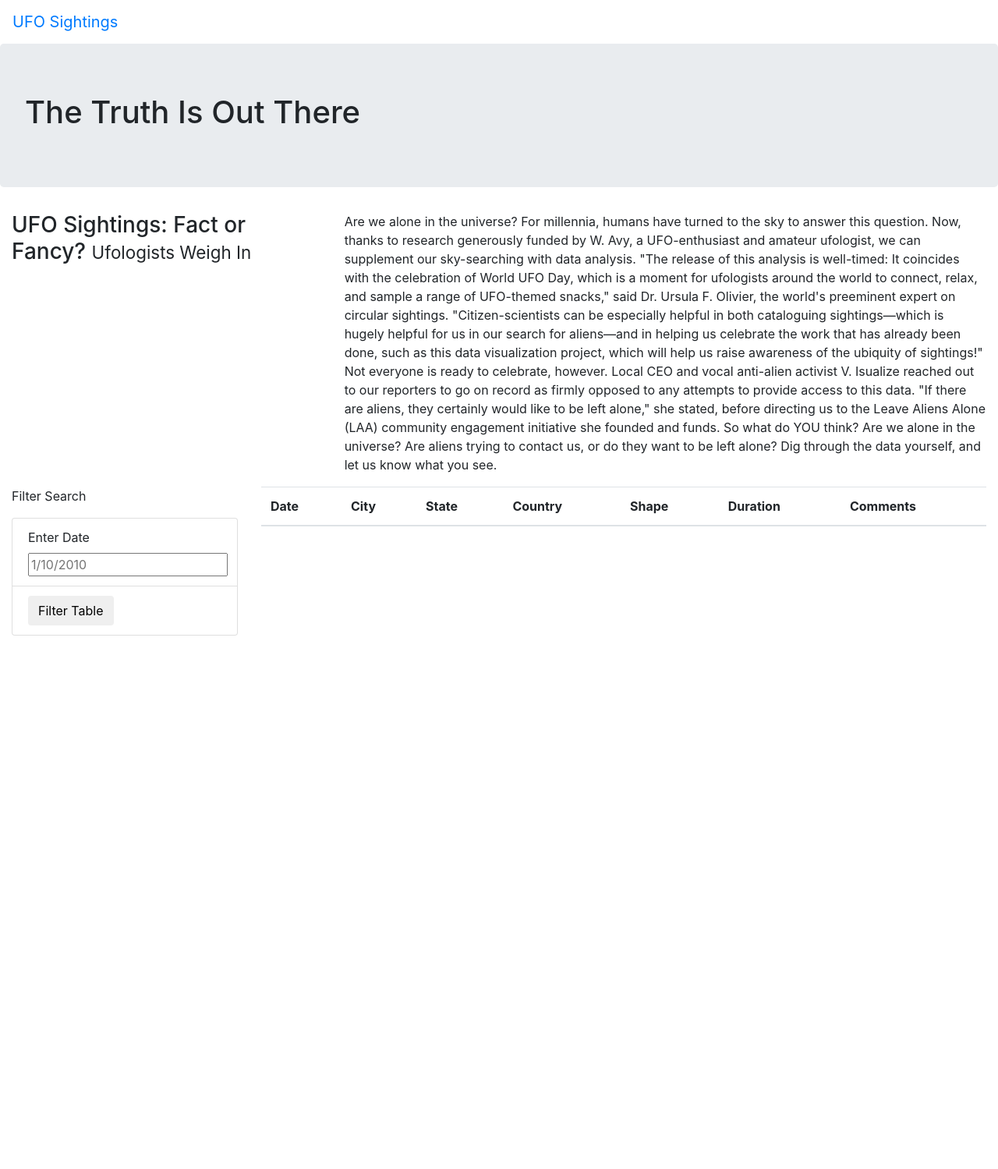
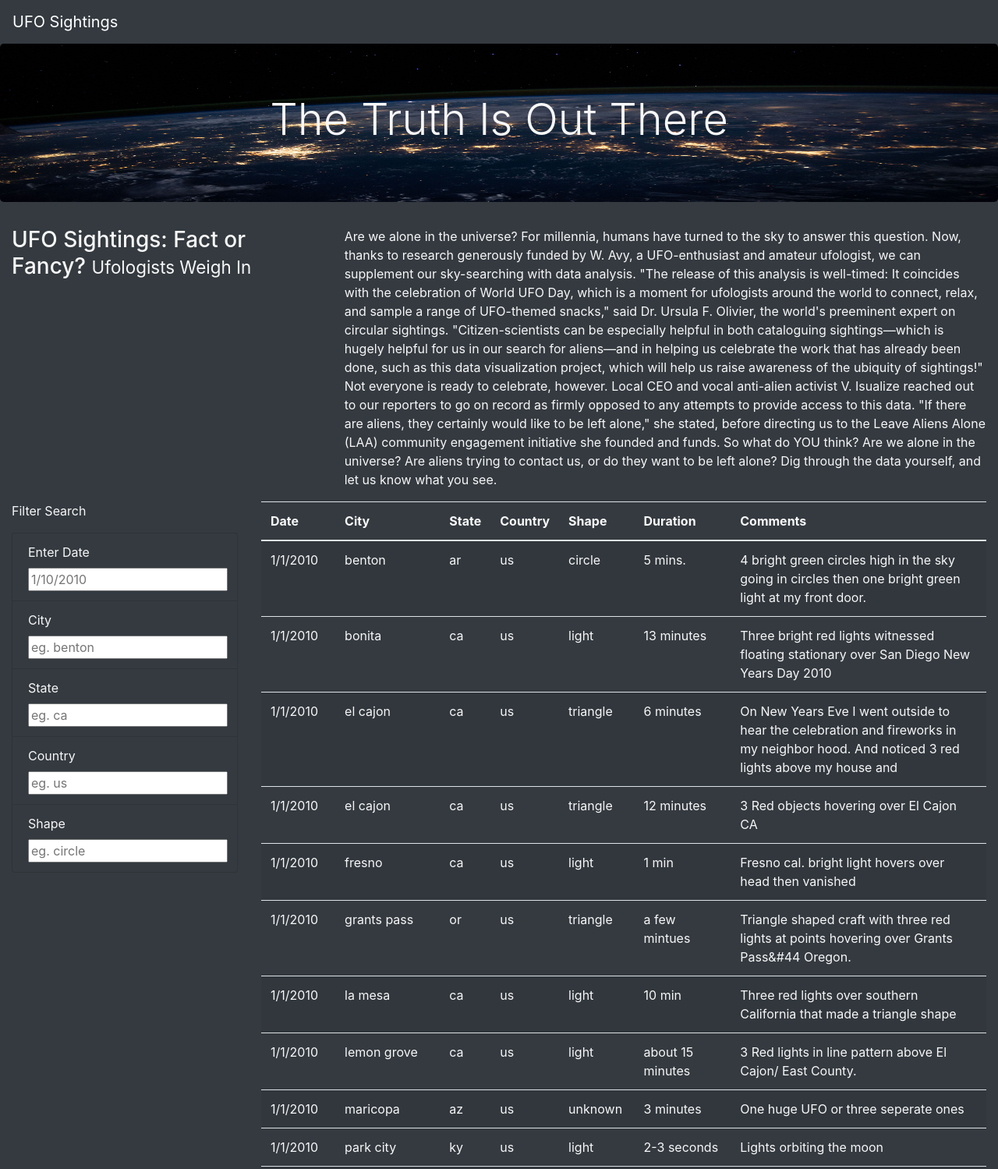
Before and after one commit to sdramsey89/UFO, a plain HTML site: page index.html in a window 1280 px wide. Shown: the top 1499 px of the page at 78% size. Before the commit the page ends 815 px from the top, so only its background shows below. Drawn offline with nearby package versions, Linux system fonts and the light colour scheme.

Commit message:
Updated JS to include filters for table

```diff
--- a/index.html
+++ b/index.html
@@ -13,15 +13,15 @@
     />
     <link rel="stylesheet" href="static/css/style.css">
 </head>
-<body>
+<body class="bg-dark">
     <div class="wrapper">
-        <nav class="navbar navbar-expand-lg">
+        <nav class="navbar navbar-dark bg-dark navbar-expand-lg">
             <a class="navbar-brand" href="index.html">UFO Sightings</a>
         </nav>
 
     </div>
     <div class="jumbotron">
-        <h1>The Truth Is Out There</h1>
+        <h1 class="display-4">The Truth Is Out There</h1>
     </div>
     <div class="container-fluid">
         <div class="row">
@@ -39,15 +39,28 @@
     <div class="container-fluid">
         <div class="row">
             <div class="col-md-3">
-                <form>
+                <form class="bg-dark">
                     <p>Filter Search</p>
-                    <ul class="list-group">
-                        <li class="list-group-item">
+                    <ul class="list-group bg-dark">
+                        <li class="list-group-item bg-dark">
                             <label for="date">Enter Date</label>
                             <input type="text" placeholder="1/10/2010" id="datetime" />
                         </li>
-                        <li class="list-group-item">
-                            <button id="filter-btn" type="button" class="btn btn-default">Filter Table</button>
+                        <li class="list-group-item bg-dark">
+                            <label for="city">City</label>
+                            <input type="text" placeholder="eg. benton" id="city" />
+                        </li>
+                        <li class="list-group-item bg-dark">
+                            <label for="state">State</label>
+                            <input type="text" placeholder="eg. ca" id="state" />
+                        </li>
+                        <li class="list-group-item bg-dark">
+                            <label for="country">Country</label>
+                            <input type="text" placeholder="eg. us" id="country" />
+                        </li>
+                        <li class="list-group-item bg-dark">
+                            <label for="shape">Shape</label>
+                            <input type="text" placeholder="eg. circle" id="shape" />
                         </li>
                     </ul>
                   </form>
@@ -70,5 +83,8 @@
             </div>
         </div>
     </div>
+    <script src="https://cdnjs.cloudflare.com/ajax/libs/d3/4.11.0/d3.js"></script>
+    <script src="static/js/data.js"></script>
+    <script src="static/js/app.js"></script>
 </body>
 </html>
--- a/static/css/style.css
+++ b/static/css/style.css
@@ -0,0 +1,9 @@
+body {
+
+    color: #f7f7f7;
+  }
+  .jumbotron {
+    background-image: url("../images/nasa.jpg");
+    background-size: 100% 100%;
+    text-align: center;
+  }
--- a/static/js/app.js
+++ b/static/js/app.js
@@ -1,46 +1,80 @@
-// import the data from data.js
+// from data.js
 const tableData = data;
 
-// Reference the HTML table using d3
+// get table references
 var tbody = d3.select("tbody");
 
-// Function to build table from data
 function buildTable(data) {
-    // Clear out table by passing nothing
+  // First, clear out any existing data
   tbody.html("");
 
-    // For loop to go through each row of data
+  // Next, loop through each object in the data
+  // and append a row and cells for each value in the row
   data.forEach((dataRow) => {
-        // Adding a table row
+    // Append a row to the table body
     let row = tbody.append("tr");
-        // Adding data to table
+
+    // Loop through each field in the dataRow and add
+    // each value as a table cell (td)
     Object.values(dataRow).forEach((val) => {
-            // Appending data
       let cell = row.append("td");
-            // Adding values
       cell.text(val);
     });
   });
 }
 
-// Function to filter data
-function handleClick() {
-    // Variable to hold date
-    let date = d3.select("#datetime").property("value");
-    let filteredData = tableData;
-    // Adding filter: if there is a date look through rows and find date
-    if (date) {
-        filteredData = filteredData.filter(row => row.datetime === date);
-    };
-    // Rebuild table with filtered data
-    // If no filter is present then it will use the original data
-    buildTable(filteredData);
+// 1. Create a variable to keep track of all the filters as an object.
+let filters = {};
+
+// 3. Use this function to update the filters.
+function updateFilters() {
+
+    // 4a. Save the element that was changed as a variable.
+    let changedElement = d3.select(this);
+    // 4b. Save the value that was changed as a variable.
+    let elementValue = changedElement.property("value");
+    console.log(elementValue);
+    // 4c. Save the id of the filter that was changed as a variable.
+    let filterID = changedElement.property("id");
+    console.log(filterID)
+    // 5. If a filter value was entered then add that filterId and value
+    // to the filters list. Otherwise, clear that filter from the filters object.
+  if (elementValue) {
+    filters[filterID] = elementValue;
+  }
+  else {
+    delete filters[filterID];
+  }
+  console.log(filters)
+    // 6. Call function to apply all filters and rebuild the table
+    filterTable();
 
   }
 
-// Telling the script to "listen" for a click of the Filter button
-// #filter-btm is from the HTML
-d3.selectAll("#filter-btn").on("click", handleClick);
+  // 7. Use this function to filter the table when data is entered.
+  function filterTable() {
 
-// Build the table on page load
+    // 8. Set the filtered data to the tableData.
+    let filteredData = tableData;
+
+    // 9. Loop through all of the filters and keep any data that
+    // matches the filter values
+    Object.entries(filters).forEach(function([key, value]){
+      console.log("The key " + key)
+      console.log("The type of " + typeof key)
+      console.log("value is " + value)
+      console.log("type of value " + typeof value)
+      filteredData = filteredData.filter(row => row[key] === value);
+    })
+
+    // 10. Finally, rebuild the table using the filtered data
+    console.log(filteredData)
+    buildTable(filteredData);
+  }
+
+  // 2. Attach an event to listen for changes to each filter
+
+  d3.selectAll("input").on("change",updateFilters);
+
+  // Build the table when the page loads
   buildTable(tableData);
```
Also changed, not shown: static/js/app_1.js (added, +46 -0 lines), static/images/nasa.jpg (added), 1 other file. Lines whose indentation alone changed are shown as unchanged.
